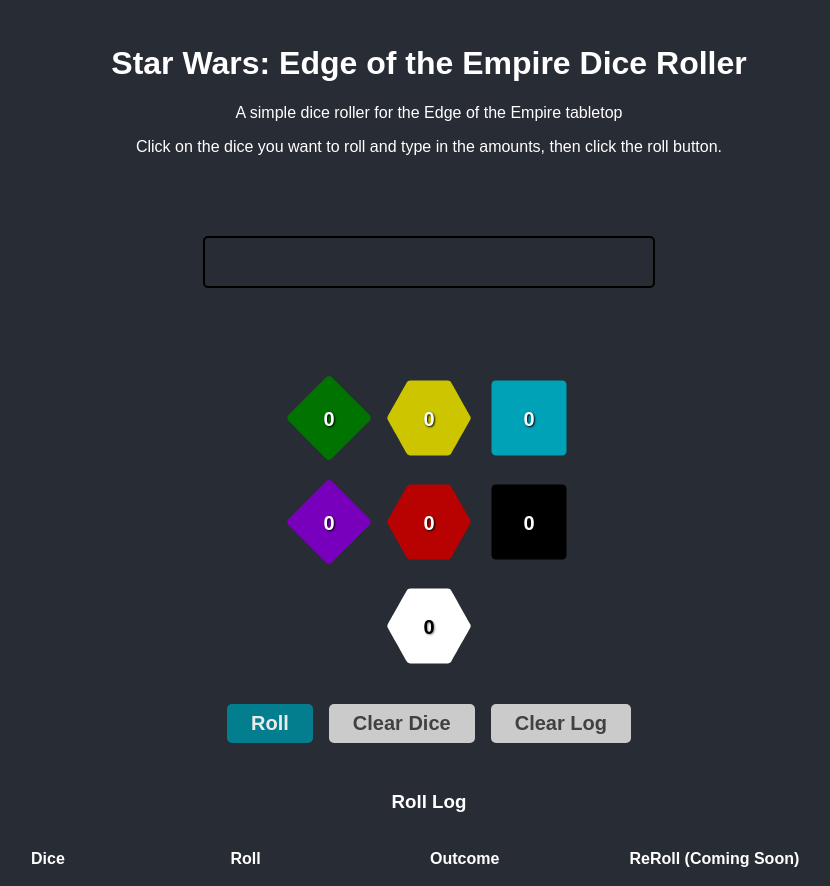
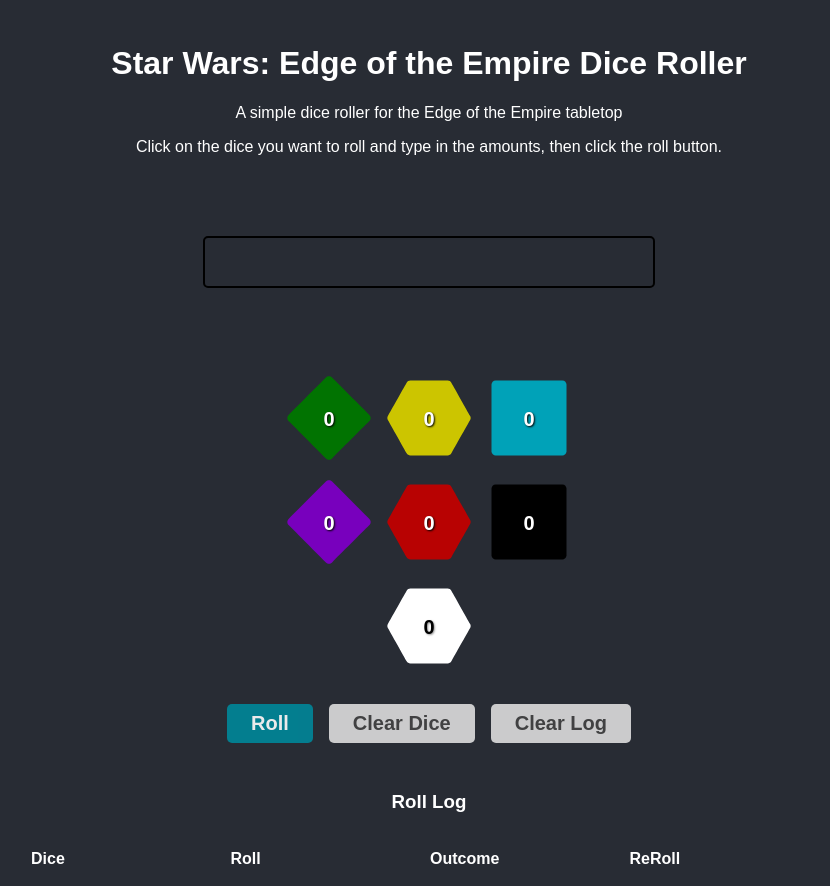
Before and after one commit to Sheep42/eote-dice-roller, a React (Create React App) app: page / in a window 1280 px wide. Shown: the whole page, without its empty margins (211-1041 px from the left). Built offline with nearby package versions, Linux system fonts and the light colour scheme.

Commit message:
Implement reroll

```diff
--- a/src/App.tsx
+++ b/src/App.tsx
@@ -32,6 +32,7 @@ class App extends React.Component<{}, AppState> {
     this.rollCurrent = this.rollCurrent.bind( this );
     this.clearCurrentRoll = this.clearCurrentRoll.bind( this );
     this.clearRollLog = this.clearRollLog.bind( this );
+    this.handleReroll = this.handleReroll.bind( this );
 
     this.state = {
       rollLog: log,
@@ -69,7 +70,7 @@ class App extends React.Component<{}, AppState> {
 
   }
 
-  rollCurrent( event: React.MouseEvent<HTMLElement> ) {
+  rollCurrent( event: React.MouseEvent<HTMLElement>|null ) {
 
     let fullRoll = [];
 
@@ -188,6 +189,14 @@ class App extends React.Component<{}, AppState> {
 
   }
 
+  handleReroll( roll: DiceRoll[] ) {
+
+    this.setState({
+      currentRoll: roll,
+    }, () => this.rollCurrent( null ) );
+
+  }
+
   render(){
     return (
     <div className="App">
@@ -226,7 +235,10 @@ class App extends React.Component<{}, AppState> {
 
       <h3>Roll Log</h3>
       <section className='section-roll-log'>
-        <RollLog rollLog={ this.state.rollLog } />
+        <RollLog
+          rollLog={ this.state.rollLog }
+          handleReroll={ this.handleReroll }
+        />
       </section>
     </div>
     );
--- a/src/components/RollLog.tsx
+++ b/src/components/RollLog.tsx
@@ -4,6 +4,7 @@ import Button from "./Button";
 
 type RollLogProps = {
 	rollLog: Array<RollOutcome>,
+	handleReroll: Function,
 };
 
 class RollLog extends React.Component<RollLogProps> {
@@ -44,13 +45,13 @@ class RollLog extends React.Component<RollLogProps> {
 				<td>{ dice }</td>
 				<td className="symbols">{ fullRoll }</td>
 				<td className="symbols">{ calcRoll }</td>
-				{/* <td>
+				<td>
 					<Button
 						text="Roll Again"
-						clickHandler={ () => console.log( 'click' ) }
+						clickHandler={ () => this.props.handleReroll( this.props.rollLog[i].dice ) }
 						className="btn btn-primary"
 					/>
-				</td> */}
+				</td>
 			</tr>
 			);
 
@@ -70,7 +71,7 @@ class RollLog extends React.Component<RollLogProps> {
 						<th>Dice</th>
 						<th>Roll</th>
 						<th>Outcome</th>
-						<th>ReRoll (Coming Soon)</th>
+						<th>ReRoll</th>
 					</tr>
 				</thead>
 				<tbody>
```
